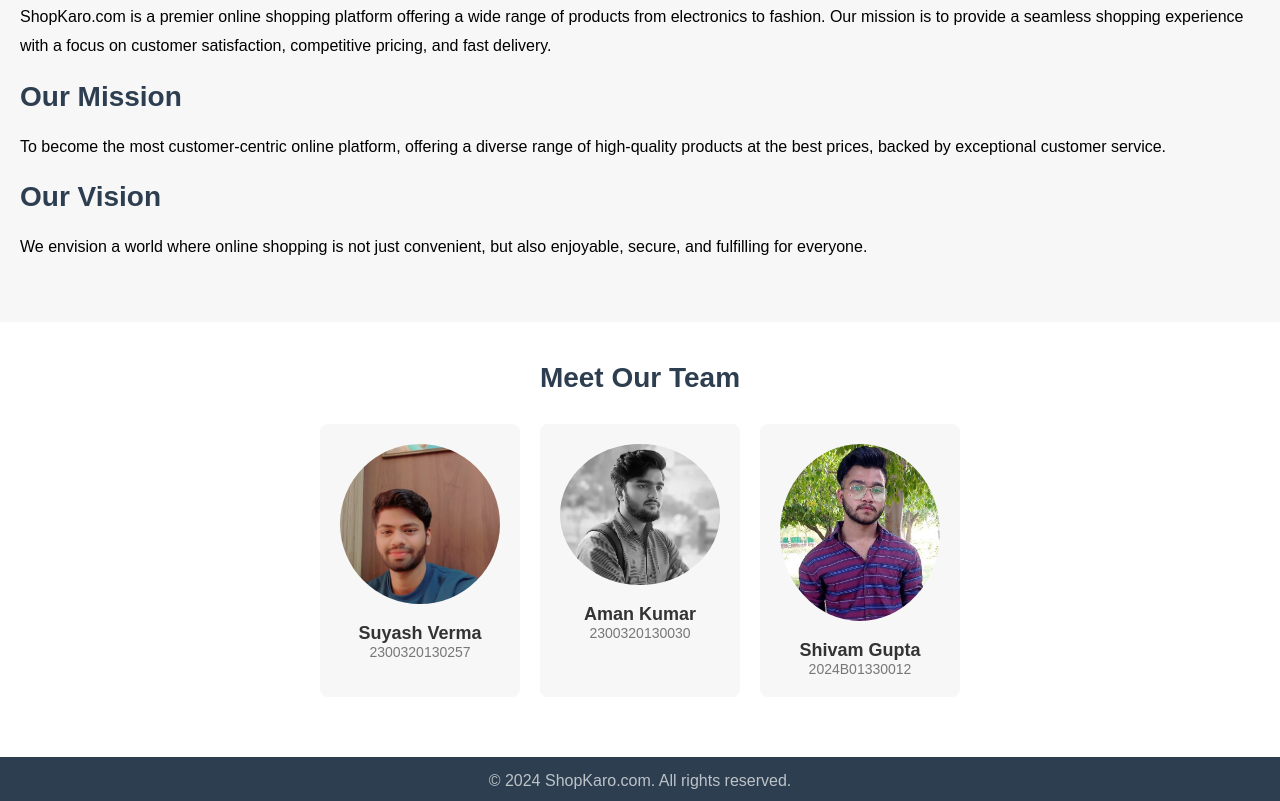
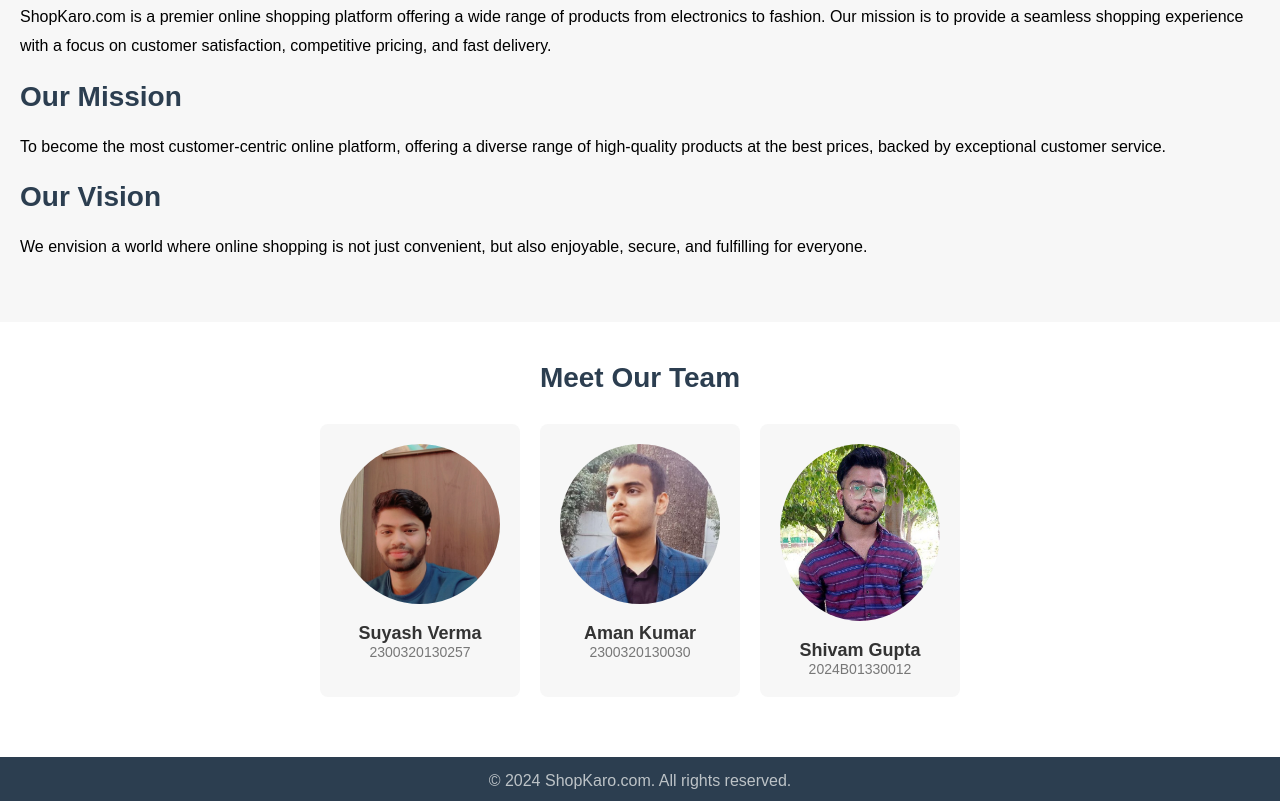
Before and after one commit to SuyashIT27/Mini-Project, a plain HTML site: page aboutus.html in a window 1280 px wide. Shown: the part 406-1207 px from the top of the page. Drawn offline with Linux system fonts and the light colour scheme.

Commit message:
Update aboutus.html

```diff
--- a/aboutus.html
+++ b/aboutus.html
@@ -64,7 +64,7 @@
             <p>2300320130257</p>
           </div>
           <div class="team-member">
-            <img src="/aman.jpg" alt="Marketing Head" />
+            <img src="/sharjeel.jpg" alt="Marketing Head" />
             <h3>Aman Kumar</h3>
             <p>2300320130030</p>
           </div>
```
